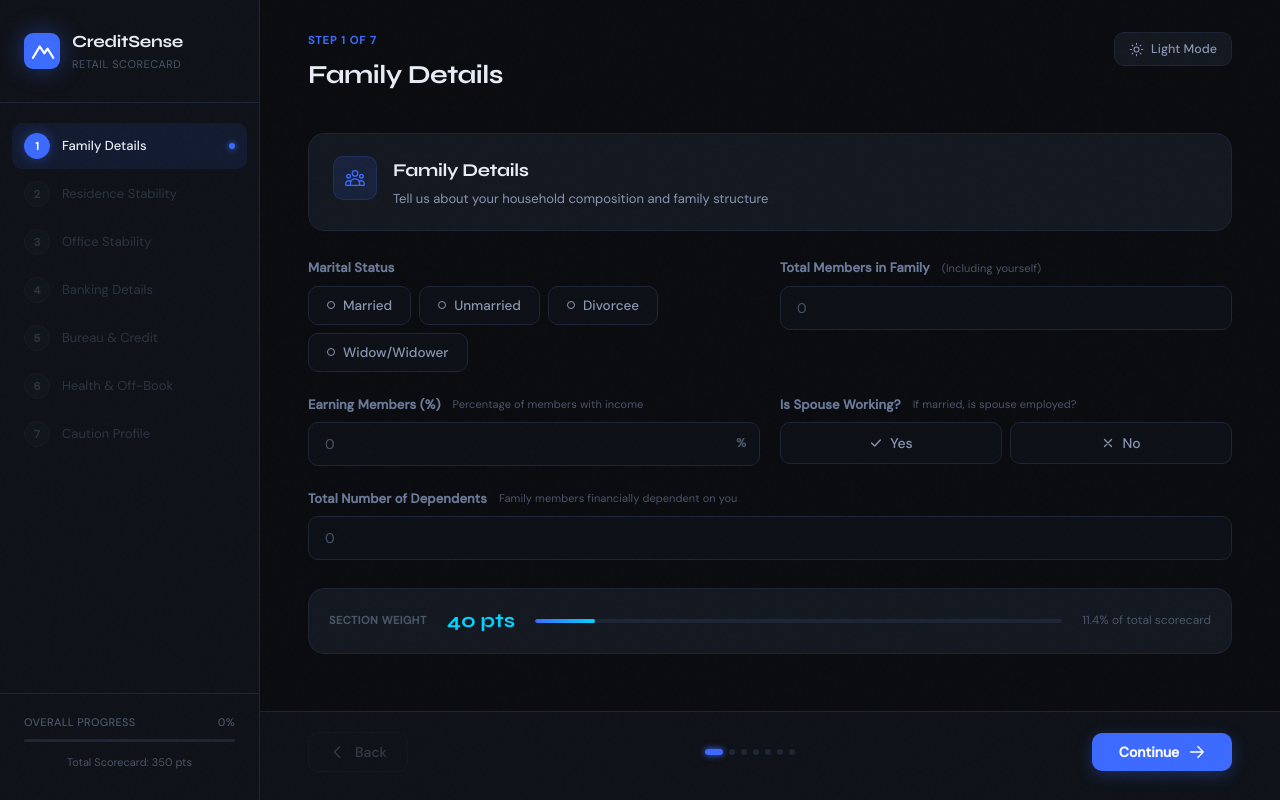
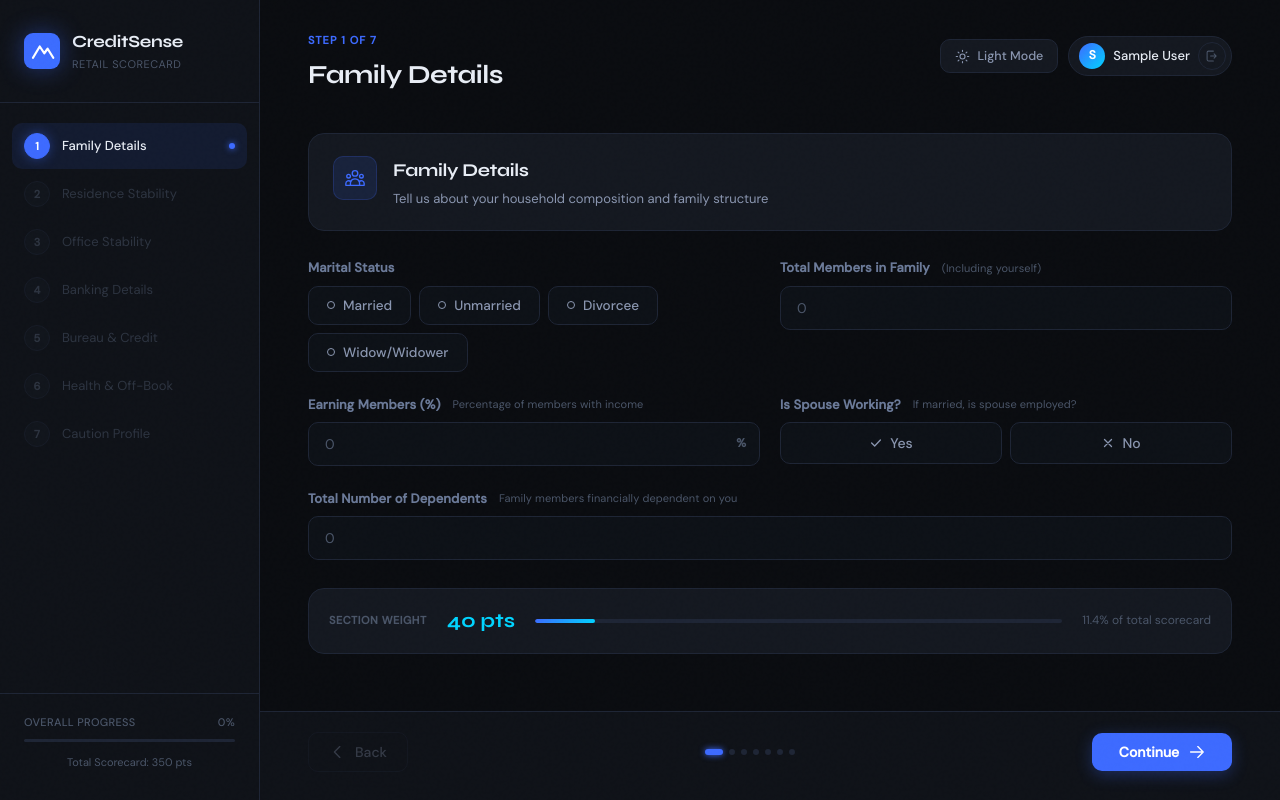
Before and after one commit to donamndl/default-prediction-app, a React (Vite) app in the folder frontend/: page / in a window 1280 px wide. Built offline with nearby package versions, Linux system fonts and the light colour scheme; sample sign-in values are in the browser's storage.

Commit message:
Updated jsx file for Form

```diff
--- a/frontend/src/pages/FormContainer.jsx
+++ b/frontend/src/pages/FormContainer.jsx
@@ -3,6 +3,7 @@ import { useForm } from '../context/FormContext'
 import { validateStep } from '../utils/validation'
 import { submitApplication } from '../utils/api'
 import { useTheme } from '../App'
+import { useAuth } from '../context/AuthContext'
 import StepProgress from '../components/ui/StepProgress'
 import Step1Family from '../components/forms/Step1Family'
 import Step2Residence from '../components/forms/Step2Residence'
@@ -42,6 +43,7 @@ const FormContainer = () => {
   } = useForm()
 
   const { theme, toggleTheme } = useTheme()
+  const { user, logout } = useAuth()
 
   if (result) return <ResultsPage />
 
@@ -147,6 +149,8 @@ const FormContainer = () => {
               <span className="topbar-step-num">Step {currentStep} of 7</span>
               <h1 className="topbar-step-title">{STEP_TITLES[currentStep]}</h1>
             </div>
+            <div className="topbar-actions">
+              {/* Theme toggle */}
               <button
                 type="button"
                 onClick={toggleTheme}
@@ -154,19 +158,38 @@ const FormContainer = () => {
                 title={theme === 'dark' ? 'Switch to Light Mode' : 'Switch to Dark Mode'}
               >
                 {theme === 'dark' ? (
-                /* Sun icon */
                   <svg viewBox="0 0 24 24" fill="none" stroke="currentColor" strokeWidth="1.8" strokeLinecap="round">
                     <circle cx="12" cy="12" r="4"/>
                     <path d="M12 2v2M12 20v2M4.93 4.93l1.41 1.41M17.66 17.66l1.41 1.41M2 12h2M20 12h2M4.93 19.07l1.41-1.41M17.66 6.34l1.41-1.41"/>
                   </svg>
                 ) : (
-                /* Moon icon */
                   <svg viewBox="0 0 24 24" fill="none" stroke="currentColor" strokeWidth="1.8" strokeLinecap="round">
                     <path d="M21 12.79A9 9 0 1111.21 3 7 7 0 0021 12.79z"/>
                   </svg>
                 )}
                 <span>{theme === 'dark' ? 'Light Mode' : 'Dark Mode'}</span>
               </button>
+
+              {/* User chip */}
+              {user && (
+                <div className="topbar-user-chip">
+                  <div className="topbar-avatar">
+                    {user.name?.charAt(0).toUpperCase()}
+                  </div>
+                  <span className="topbar-username">{user.name}</span>
+                  <button
+                    type="button"
+                    className="topbar-logout-btn"
+                    onClick={logout}
+                    title="Sign out"
+                  >
+                    <svg viewBox="0 0 20 20" fill="none" stroke="currentColor" strokeWidth="1.5" strokeLinecap="round">
+                      <path d="M13 7l3 3m0 0l-3 3m3-3H8m4-7H5a2 2 0 00-2 2v10a2 2 0 002 2h7"/>
+                    </svg>
+                  </button>
+                </div>
+              )}
+            </div>
           </div>
           <div className="topbar-mobile-progress">
             <StepProgress currentStep={currentStep} onStepClick={goToStep} />
```
Lines whose indentation alone changed are shown as unchanged.
